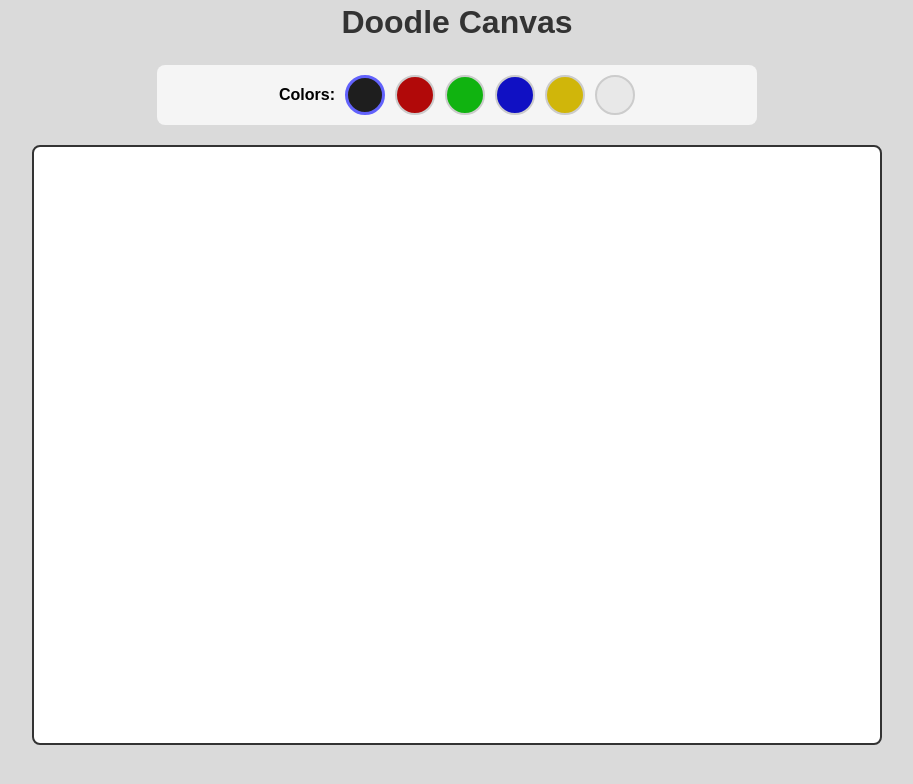
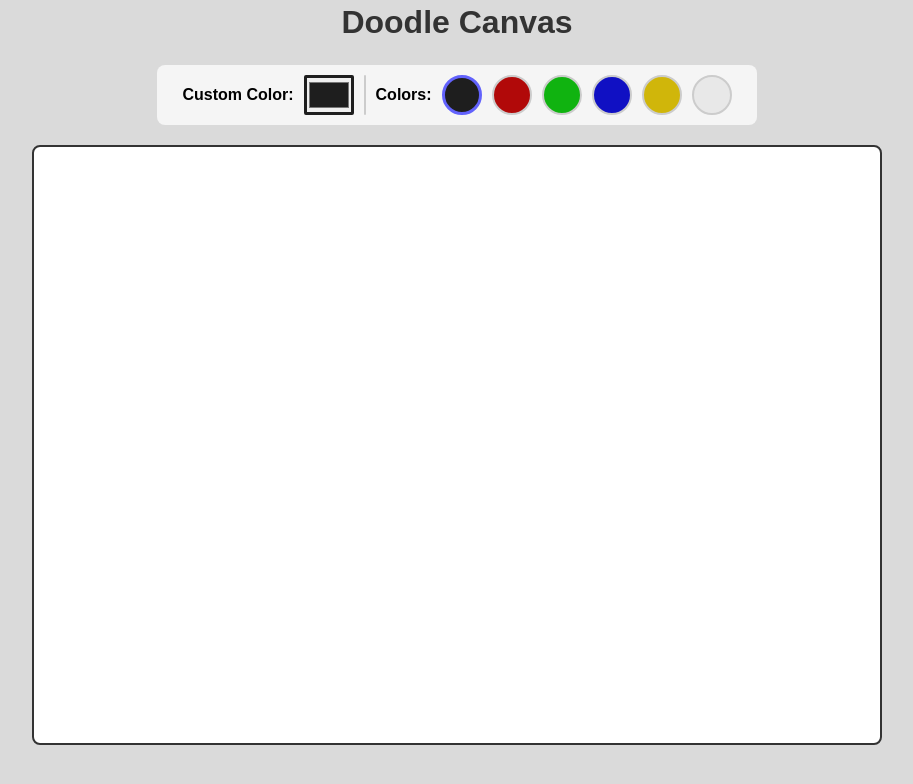
Before and after one commit to utk09-NCL/ghw-doodle-platform, a React (Vite) app: page / in a window 1280 px wide. Shown: the top 784 px of the page, without its empty margins (183-1096 px from the left). Built offline with nearby package versions, Linux system fonts and the light colour scheme.

Commit message:
feat: Step 4 - added custom color picker for brush

```diff
--- a/src/ToolbarComponent.tsx
+++ b/src/ToolbarComponent.tsx
@@ -31,14 +31,42 @@ const ToolbarComponent: React.FC<ToolbarProps> = ({
         maxWidth: "600px",
       }}
     >
-      <label
+      {/* Custom Color Picker */}
+      <div style={{ display: "flex", alignItems: "center", gap: "10px" }}>
+        <label
+          htmlFor="colorPicker"
+          style={{ fontWeight: "bold", alignSelf: "center" }}
+        >
+          Custom Color:
+        </label>
+        <input
+          type="color"
+          id="colorPicker"
+          value={selectedColor}
+          onChange={(e) => onColorChange(e.target.value)}
+          style={{
+            width: "50px",
+            height: "40px",
+            border: `3px solid ${selectedColor}`,
+            borderRadius: "2px",
+            cursor: "pointer",
+          }}
+          title="Choose custom color"
+        />
+      </div>
+
+      {/* Separator */}
+      <div
         style={{
-          fontWeight: "bold",
-          alignSelf: "center",
+          width: "2px",
+          height: "40px",
+          backgroundColor: "#ccc",
+          borderRadius: "4px",
         }}
-      >
-        Colors:
-      </label>
+      />
+
+      {/* Predefined Colors */}
+      <label style={{ fontWeight: "bold", alignSelf: "center" }}>Colors:</label>
       {PREDEFINED_COLORS.map((color) => (
         <button
           key={color}
```
